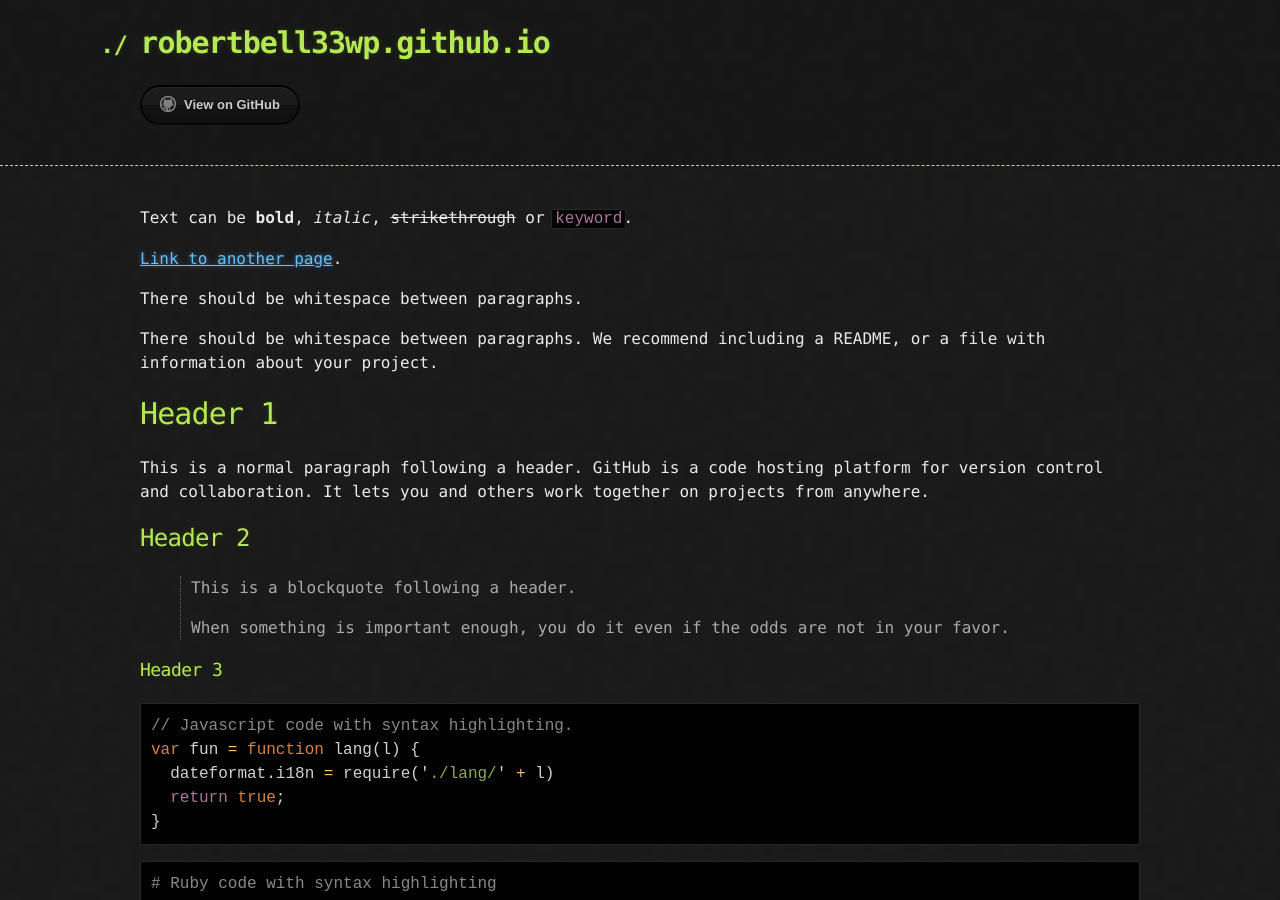
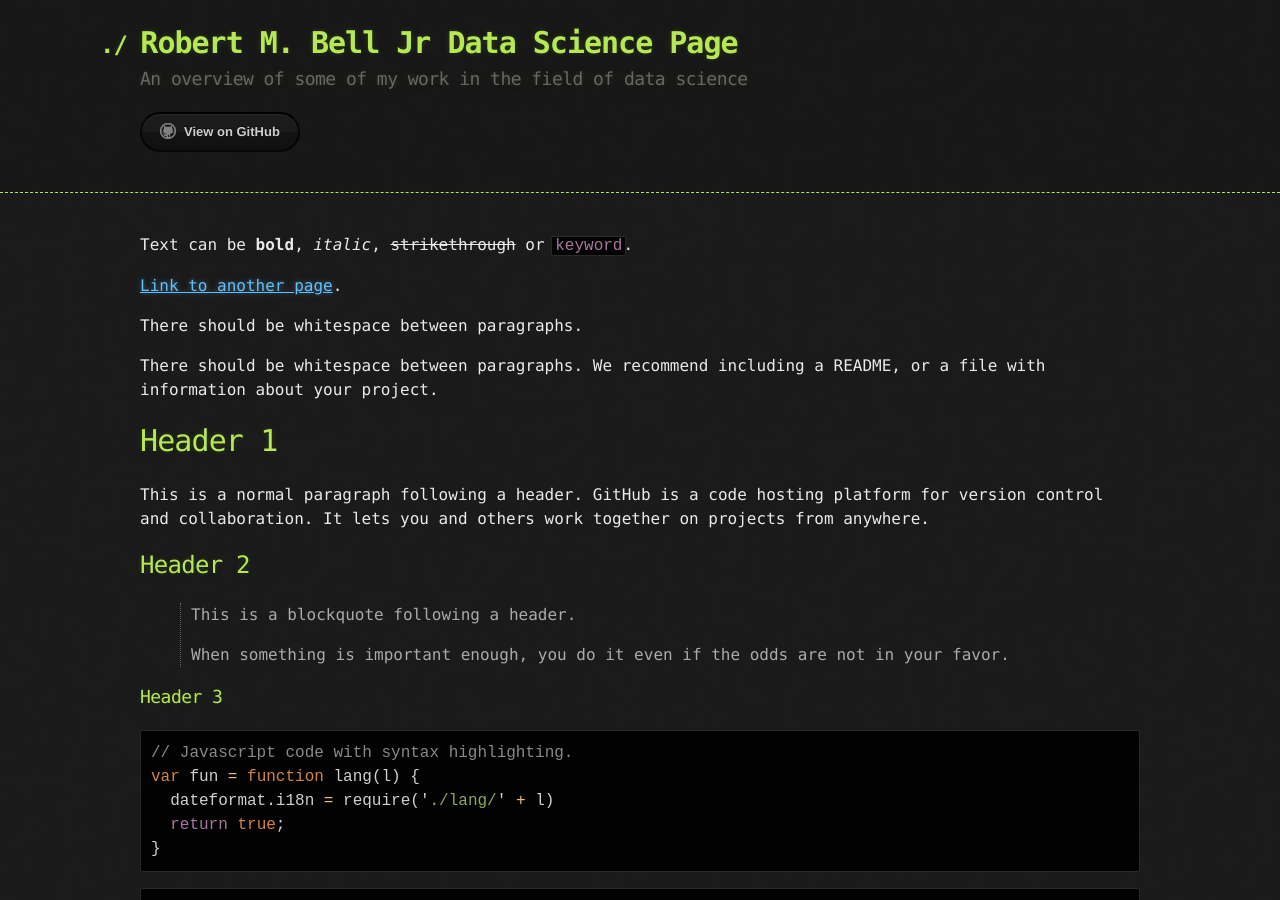
Before and after one commit to robertbell33wp/robertbell33wp.github.io, a Jekyll site: the page built from index.md, in a window 1280 px wide and 900 px high. Built offline with Jekyll 4.4.1, drawn with Linux system fonts in a browser that asks for light colours; our own code applies the rules of GitHub Pages for plain Markdown files; the repository's description, which GitHub fills in, is left out.

Commit message:
Update _config.yml

```diff
--- a/_config.yml
+++ b/_config.yml
@@ -1,3 +1,5 @@
+title: Robert M. Bell Jr Data Science Page
+description: An overview of some of my work in the field of data science
 show_downloads: false
 google_analytics:
 theme: jekyll-theme-hacker
```
